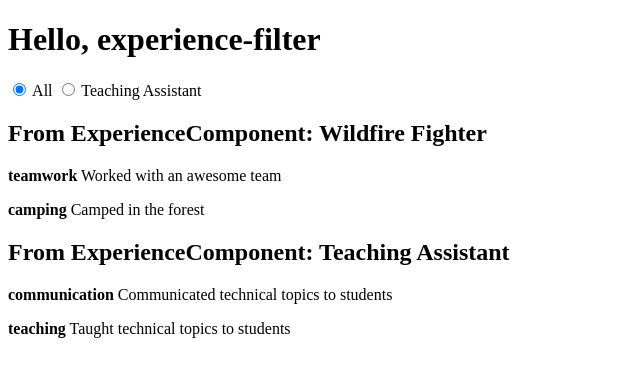
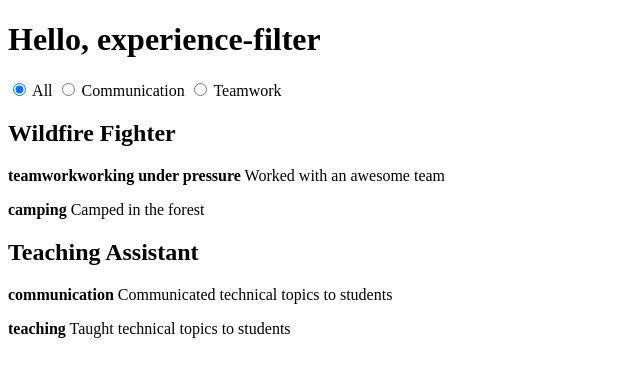
Before and after one commit to jasonTheDev/resume-builder, an Angular app: page / in a window 1280 px wide. Shown: the top 376 px of the page, without its empty margins (0-640 px from the left). Built offline with nearby package versions, Linux system fonts and the light colour scheme.

Commit message:
Filter by tag

```diff
--- a/src/app/experience-list/experience-list.component.html
+++ b/src/app/experience-list/experience-list.component.html
@@ -3,7 +3,10 @@
     <input type="radio" [formControl]="filterControl" value="all" checked> All
   </label>
   <label>
-    <input type="radio" [formControl]="filterControl" value="Teaching Assistant"> Teaching Assistant
+    <input type="radio" [formControl]="filterControl" value="communication"> Communication
+  </label>
+  <label>
+    <input type="radio" [formControl]="filterControl" value="teamwork"> Teamwork
   </label>
 </section>
 <section>
--- a/src/app/experience-list/experience-list.component.ts
+++ b/src/app/experience-list/experience-list.component.ts
@@ -3,6 +3,7 @@ import { FormControl, ReactiveFormsModule } from '@angular/forms';
 import { ExperienceComponent } from '../experience/experience.component';
 import { Experience } from '../Experience.interface';
 import { ExperienceService } from '../experience.service';
+import { BulletPoint } from '../BulletPoint.interface';
 
 @Component({
   selector: 'app-experience-list',
@@ -30,8 +31,19 @@ export class ExperienceListComponent {
     if (this.filterControl.value === 'all') {
       this.filteredExperiences = this.experiences;
     } else {
-      this.filteredExperiences = this.experiences.filter(
-        experience => experience.position === this.filterControl.value);
+      const deepCopy = this.experiences.map(exp => ({...exp}));
+      let exp: Experience[] = [];
+      for (let experience of deepCopy) {
+        let bullets: BulletPoint[] = [];
+        for (let bullet of experience.bulletPoints) {
+          if (bullet.applicableTags.includes(this.filterControl.value ?? 'all')) {
+            bullets.push(bullet);
+          }
+        }
+        experience.bulletPoints = bullets;
+        exp.push(experience);
+      }
+      this.filteredExperiences = exp.filter(experience => experience.bulletPoints.length > 0);
     }
   }
 }
--- a/src/app/experience.service.ts
+++ b/src/app/experience.service.ts
@@ -11,7 +11,7 @@ export class ExperienceService {
       bulletPoints: [
         {
           description: "Worked with an awesome team",
-          applicableTags: ["teamwork"]
+          applicableTags: ["teamwork", "working under pressure"]
         },
         {
           description: "Camped in the forest",
--- a/src/app/experience/experience.component.html
+++ b/src/app/experience/experience.component.html
@@ -1,4 +1,4 @@
-<h2>From ExperienceComponent: {{ experience.position }}</h2>
+<h2>{{ experience.position }}</h2>
 @for (bulletPoint of experience.bulletPoints; track bulletPoint.description) {
   <app-bullet-point [bulletPoint]="bulletPoint"></app-bullet-point>
 } @empty {
```
